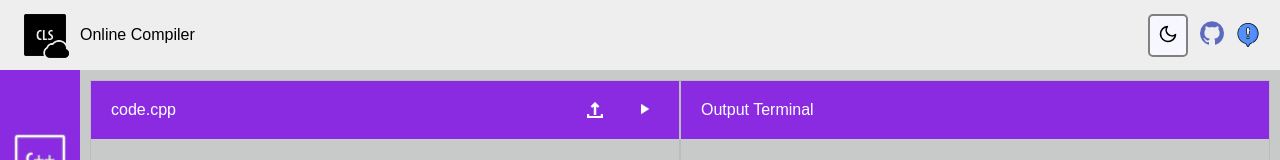
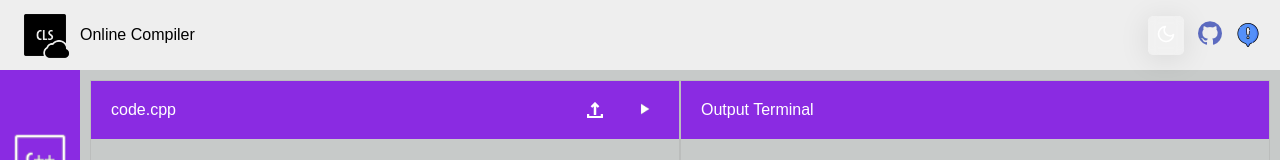
Before and after one commit to NegiAkash890/editor-frontend, a React (Create React App) app: page / in a window 1280 px wide. Shown: the top 160 px of the page. Built offline with nearby package versions, Linux system fonts and the light colour scheme; no server answers.

Commit message:
Code Refactor

```diff
--- a/src/App.css
+++ b/src/App.css
@@ -23,10 +23,6 @@
   margin-left: 0.625rem;
 }
 
-img {
-  cursor: pointer;
-}
-
 .logo__info {
   display: flex;
   align-items: center;
@@ -36,27 +32,6 @@ img {
   margin-left: 0.625rem;
 }
 
-/* width */
-::-webkit-scrollbar {
-  cursor: pointer;
-  width: 8px;
-}
-
-/* ScrollBar Track */
-::-webkit-scrollbar-track {
-  background: black;
-}
-
-/* ScrollBar Handle */
-::-webkit-scrollbar-thumb {
-  background: blueviolet;
-}
-
-/* ScrollBar Handle on hover */
-::-webkit-scrollbar-thumb:hover {
-  background: rgba(137, 43, 226, 0.548);
-}
-
 /* Media Queries */
 @media screen and (max-width: 600px) {
   #logo__name {
--- a/src/components/Main.css
+++ b/src/components/Main.css
@@ -65,7 +65,6 @@
   border: none;
   padding: 0.5rem 1rem;
   font-size: 12px;
-  cursor: pointer;
   margin-left: 0.25px;
   background-color: var(--darkPanel);
 }
@@ -151,7 +150,7 @@ form {
   background-color: var(--darkPanel);
 }
 
-.logger__head_left > .tooltipBoundary{
+.logger__head_left > .tooltipBoundary {
   display: flex;
   align-items: center;
 }
@@ -177,7 +176,7 @@ form {
   border-radius: 3px;
   margin: 1.25rem;
   background-color: var(--lighterDark);
-  height:70vh;
+  height: 70vh;
   max-height: max-content;
   margin-top: 1.5rem;
   transition: 0.2s ease;
@@ -195,7 +194,7 @@ form {
   height: 100%;
 }
 
-.output > pre{
+.output>pre {
   text-wrap: wrap;
   white-space: pre-wrap;
 }
@@ -273,7 +272,8 @@ form {
     left: 35%;
     top: 30%;
   }
-  .CodeMirror{
+
+  .CodeMirror {
     max-height: 40vh;
   }
 
--- a/src/components/Prompt/index.module.css
+++ b/src/components/Prompt/index.module.css
@@ -1,4 +1,4 @@
-.modal{
+.modal {
     padding: 1.5rem 0.5rem;
     display: flex;
     flex-direction: column;
@@ -6,28 +6,36 @@
     align-items: center;
     row-gap: 1rem;
 }
-.header{
+
+.header {
     text-align: center;
     font-weight: 400;
     font-size: 1.3rem;
     color: #8a2be2;
 }
-.close{
+
+.content {
+    width: 85%;
+    max-width: 500px;
+    text-align: center;
+}
+
+.close {
     margin-right: 0;
     padding: 0 0.5rem;
     font-size: 30px;
-    cursor: pointer;
     position: absolute;
     top: 0.2rem;
     right: 0.2rem;
 }
-.actions{
+
+.actions {
     display: flex;
     column-gap: 1.5rem;
 }
-.button{
+
+.button {
     padding: 0.3rem 1rem;
-    cursor: pointer;
     border-radius: 5px;
     font-size: 1rem;
 }
--- a/src/components/SelectBar.js
+++ b/src/components/SelectBar.js
@@ -50,7 +50,7 @@ const SelectBar = ({ changeLanguage }) => {
             : `${process.env.PUBLIC_URL}/assets/c-inactive.png`
         }
         alt="C++"
-        width="60px"
+        width={60}
         onClick={(e) => {
           setBoilerplateCode({ type: 'CPP' });
           handleClick(e, 'cpp');
@@ -63,7 +63,7 @@ const SelectBar = ({ changeLanguage }) => {
             : `${process.env.PUBLIC_URL}/assets/java-inactive.png`
         }
         alt="JS"
-        width="60px"
+        width={60}
         onClick={(e) => {
           setBoilerplateCode({ type: 'JAVA' });
           handleClick(e, 'java');
@@ -76,7 +76,7 @@ const SelectBar = ({ changeLanguage }) => {
             : `${process.env.PUBLIC_URL}/assets/py-inactive.png`
         }
         alt="Python"
-        width="60px"
+        width={60}
         onClick={(e) => {
           setBoilerplateCode({ type: 'PYTHON' });
           handleClick(e, 'py');
@@ -89,7 +89,7 @@ const SelectBar = ({ changeLanguage }) => {
             : `${process.env.PUBLIC_URL}/assets/js-inactive.png`
         }
         alt="Javascript"
-        width="60px"
+        width={60}
         onClick={(e) => {
           setBoilerplateCode({ type: 'JAVASCRIPT' });
           handleClick(e, 'js');
--- a/src/components/ThemeToggler/index.module.css
+++ b/src/components/ThemeToggler/index.module.css
@@ -1,9 +1,11 @@
 .toggler-btn{
     width: max-content;
     padding: 0.5rem;
-    background: #f7f7ff;
-    border: 2px solid gray;
-    cursor: pointer;
     border-radius: 5px;
     margin-right: 10px;
+    outline: none;
+    background: rgba(255, 255, 255, 0.2);
+    box-shadow: 0 4px 30px rgba(0, 0, 0, 0.1);
+    backdrop-filter: blur(5px);
+    -webkit-backdrop-filter: blur(5px);
 }
--- a/src/index.css
+++ b/src/index.css
@@ -7,8 +7,37 @@
   transition: 0.4 ease all;
 }
 
+::-webkit-scrollbar {
+  cursor: pointer;
+  width: 8px;
+}
+
+::-webkit-scrollbar-track {
+  background: black;
+}
+
+::-webkit-scrollbar-thumb {
+  background: blueviolet;
+}
+
+::-webkit-scrollbar-thumb:hover {
+  background: rgba(137, 43, 226, 0.548);
+}
+
 html{
   font-size: 16px;
+}
+
+button, img {
+  cursor: pointer;
+}
+
+button {
+  margin: 0;
+  padding: 0;
+  border: none;
+  background-color: var(--darkPanel) ;
+  color: var(--lighttext);
 }
 
 :root{
```
Also changed, not shown: src/App.js (+0 -8 lines).
